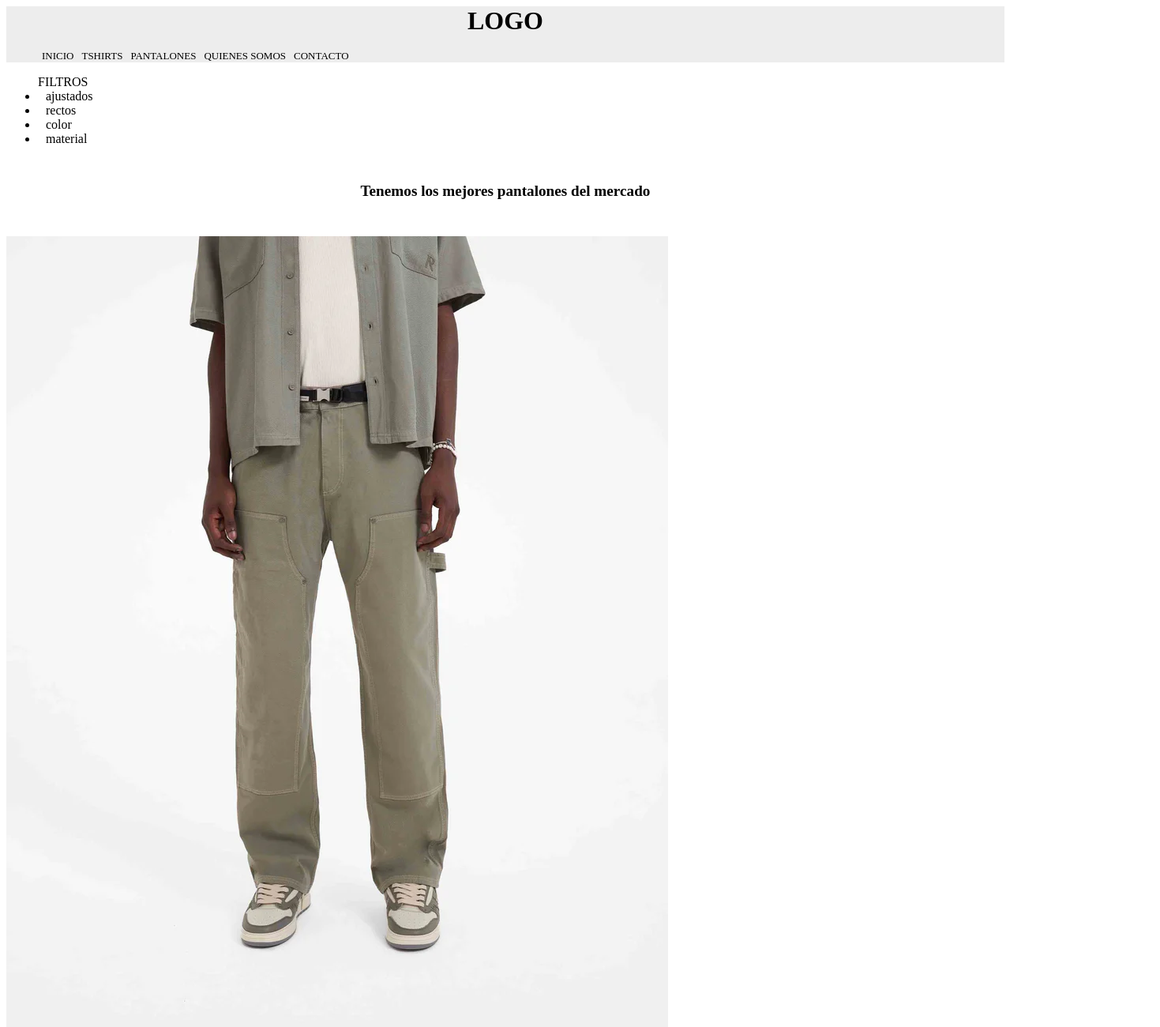
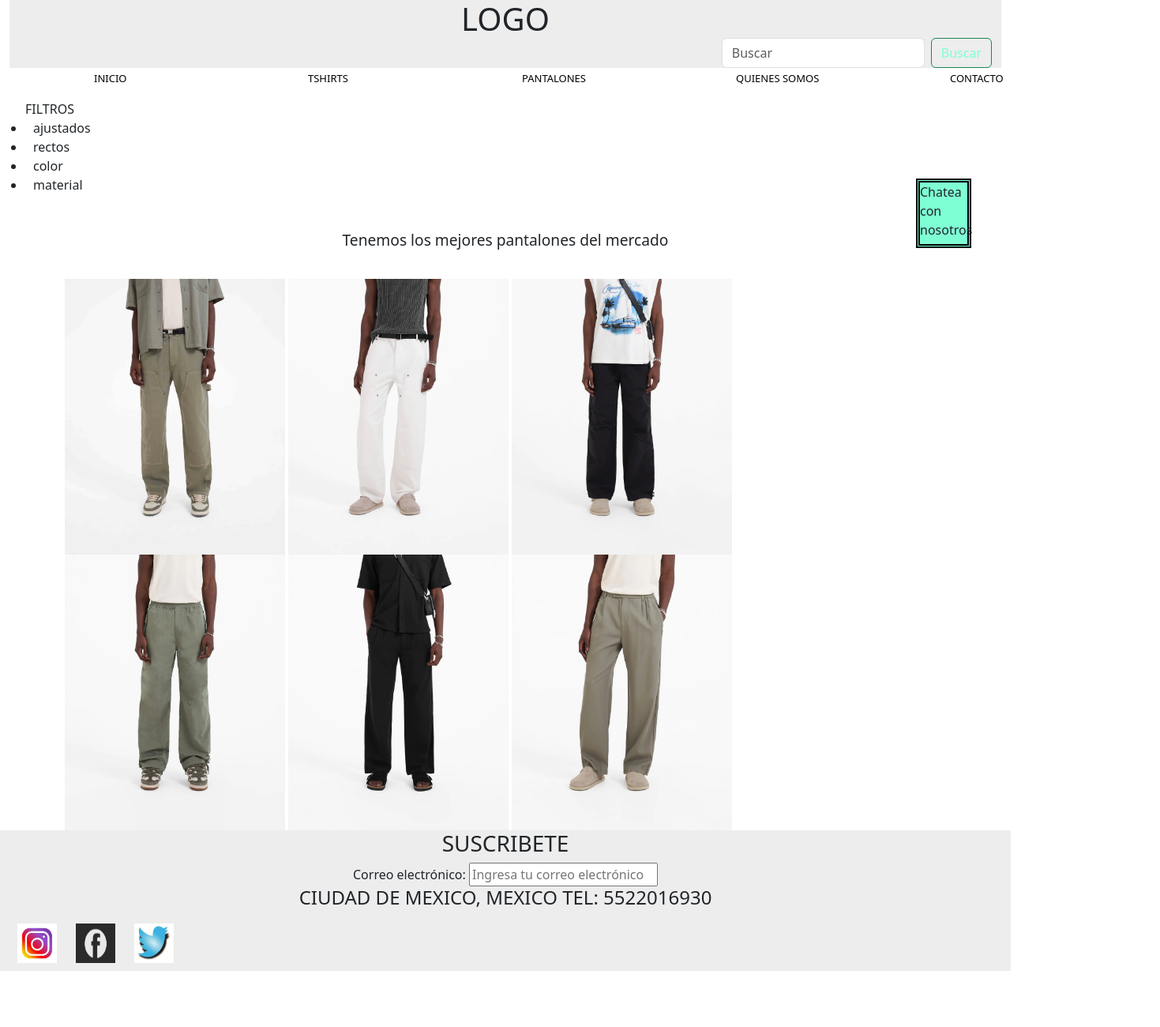
Before and after one commit to BrianSalgado/Proyecto, a plain HTML site: page pages/pantalones.html in a window 1280 px wide. Shown: the top 1300 px of the page at 79% size, 1469 px wide, since content can reach past the window. After the commit the page ends 1229 px from the top, so only its background shows below. Drawn offline with Linux system fonts and the light colour scheme.

Commit message:
Configurado header todas paginas y edicion de pagina pantalones

```diff
--- a/pages/pantalones.html
+++ b/pages/pantalones.html
@@ -5,26 +5,50 @@
     <meta http-equiv="X-UA-Compatible" content="IE=edge">
     <meta name="viewport" content="width=device-width, initial-scale=1.0">
     <title>Document</title>
+
+    <meta>
+
+    <link rel="stylesheet" href="../css/bootstrap.min.css">
+    <script src="../js/bootstrap.bundle.min.js"> </script>
+
     <link href="../css/style.css" rel="stylesheet">
 
-
-</head>
+<head>
 <body>
 </html>
-<!--header-->
 
-<header>
-    <div>
-    <h1>LOGO</h1>
-    <nav>
+<header class="container-fluid">
+
+
+    <h1> LOGO</h1>
+<div class="col-12">
+    <nav class="navbar bg-body-tertiary">
+
+    <div class="container-fluid">
+        <a class="navbar-brand"></a>
+        <form class="d-flex" role="Buscar">
+        <input class="form-control me-2" type="Buscar" placeholder="Buscar" aria-label="Buscar">
+        <button class="btn btn-outline-success" type="submit">Buscar</button>
+        </form>
+    </div>
+</div>
+</nav>
+
+<nav>
+    <div class="container">
         <ul>
-        <li><a href="../index.html">INICIO</a></li>
-        <li><a href="../pages/tshirts.html">TSHIRTS</a></a></li>
-        <li><a href="../pages/pantalones.html">PANTALONES</a></li>
-        <li><a href="../pages/quienessomos.html">QUIENES SOMOS</a></li>
-        <li><a href="../pages/contacto.html">CONTACTO</a></li>
+            <li class="col-3"><a href="../index.html">INICIO</a></li>
+            <li class="col-3"><a href="../pages/tshirts.html">TSHIRTS</a></a></li>
+            <li class="col-3"><a href="../pages/pantalones.html">PANTALONES</a></li>
+            <li class="col-3"><a href="../pages/quienessomos.html">QUIENES SOMOS</a></li>
+            <li class="col-3"><a href="../pages/contacto.html">CONTACTO</a></li>
         </ul>
-    </nav>
+</nav>
+
+    </div>
+        <div    class="chat">
+        <p>Chatea con nosotros</p>
+    </div>
 </div>
 </header>
 
@@ -37,18 +61,22 @@
         <li><a href="color"></a>color</li>
         <li><a href="material"></a>material</li>
     </ul>
+
     <h2>Tenemos los mejores pantalones del mercado</h2>
-    <img src="../img/PANTALON 1.webp" class="productos" alt="PANTALON1">
-    <img src="../img/PANTALON 2 .webp" class="productos" alt="PANTALON2">
-    <img src="../img/PANTALON 3.webp " class="productos" alt="PANTALON3">
-    <img src="../img/PANTALON 4.webp" class="productos" alt="PLAYERA1">
-    <img src="../img/PANTALON 5.webp" class="productos" alt="playera 2">
-    <img src="../img/PANTALON 6.webp " class="productos" alt="playera 3">
+    <div class="container">
+        <img src="../img/PANTALON 1.webp" class="productos col-3" alt="PANTALON1">
+        <img src="../img/PANTALON 2 .webp" class="productos col-3" alt="PANTALON2">
+        <img src="../img/PANTALON 3.webp " class="productos col-3" alt="PANTALON3">
+        <img src="../img/PANTALON 4.webp" class="productos col-3" alt="PLAYERA1">
+        <img src="../img/PANTALON 5.webp" class="productos col-3" alt="playera 2">
+        <img src="../img/PANTALON 6.webp " class="productos col-3" alt="playera 3">
+
+    </div>
 </main>
 
 
 <!--pie de pagina-->
-<footer>
+<footer class="container-fluid">
     <h3>SUSCRIBETE</h3>
     <form>
         <label for="email">Correo electrónico:</label>
```
Also changed, not shown: pages/contacto.html (+37 -13 lines), pages/quienessomos.html (+0 -2 lines), pages/tshirts.html (+37 -13 lines).
